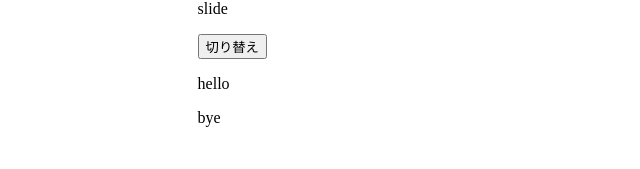
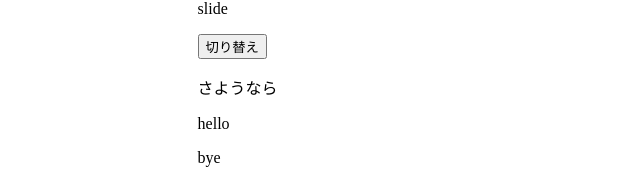
Before and after one commit to YukiIshizaki0525/udemy_vuejs2021, a Vue app: page / in a window 1280 px wide. Shown: the part 125-294 px from the top of the page, without its empty margins (0-640 px from the left). Built offline with nearby package versions, Linux system fonts and the light colour scheme.

Commit message:
12-170完了

```diff
--- a/src/App.vue
+++ b/src/App.vue
@@ -5,6 +5,10 @@
     <p>{{ myAnimation }}</p>
 
     <button @click="show = !show">切り替え</button>
+    <transition name="fade" mode="out-in">
+      <p v-if="show" key="bye">さようなら</p>
+      <p v-else key="hello">こんにちは</p>
+    </transition>
     <transition :name="myAnimation" appear type="animation" enter-class="" enter-active-class="animated bounce" enter-to-class="" leave-class="" leave-to-class="">
       <p v-if="show">hello</p>
     </transition>
```
